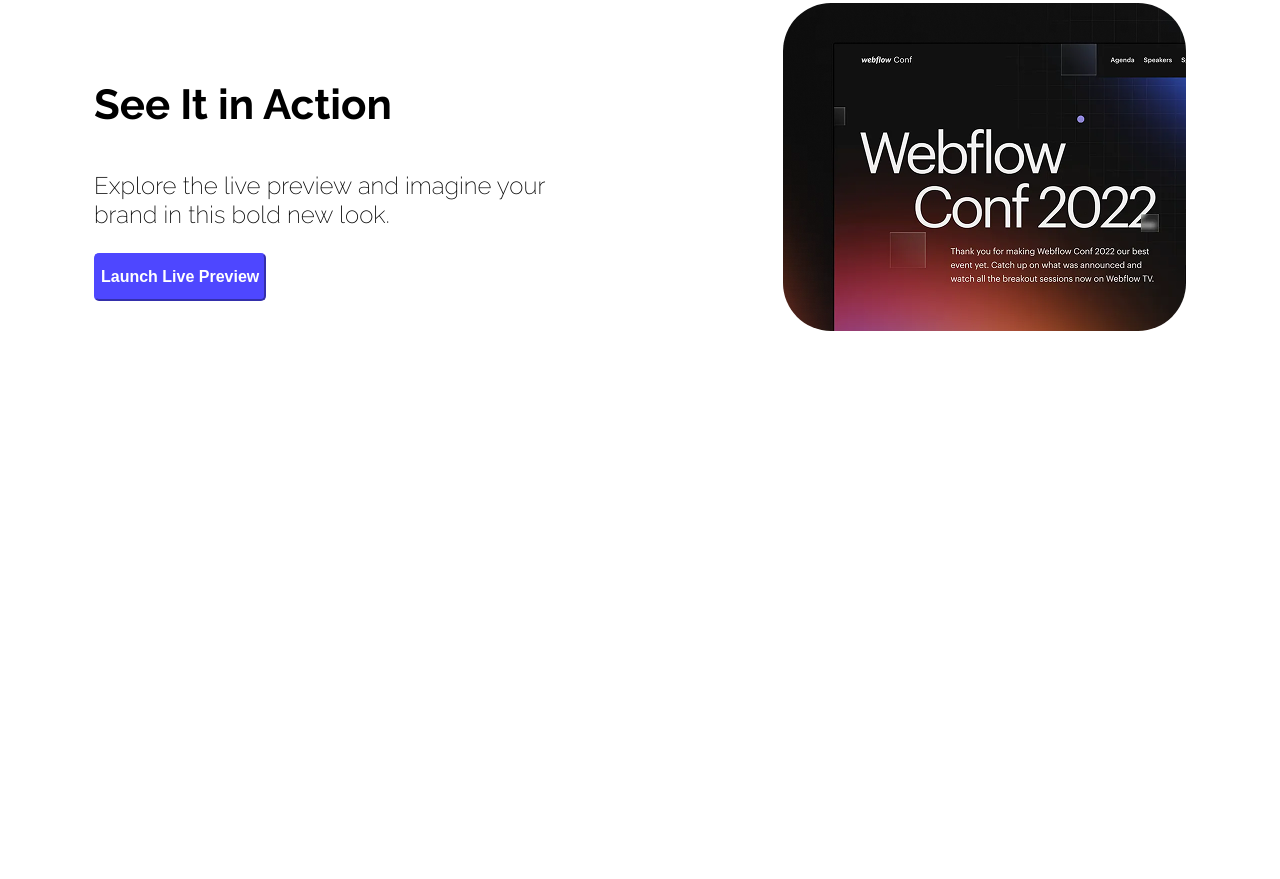
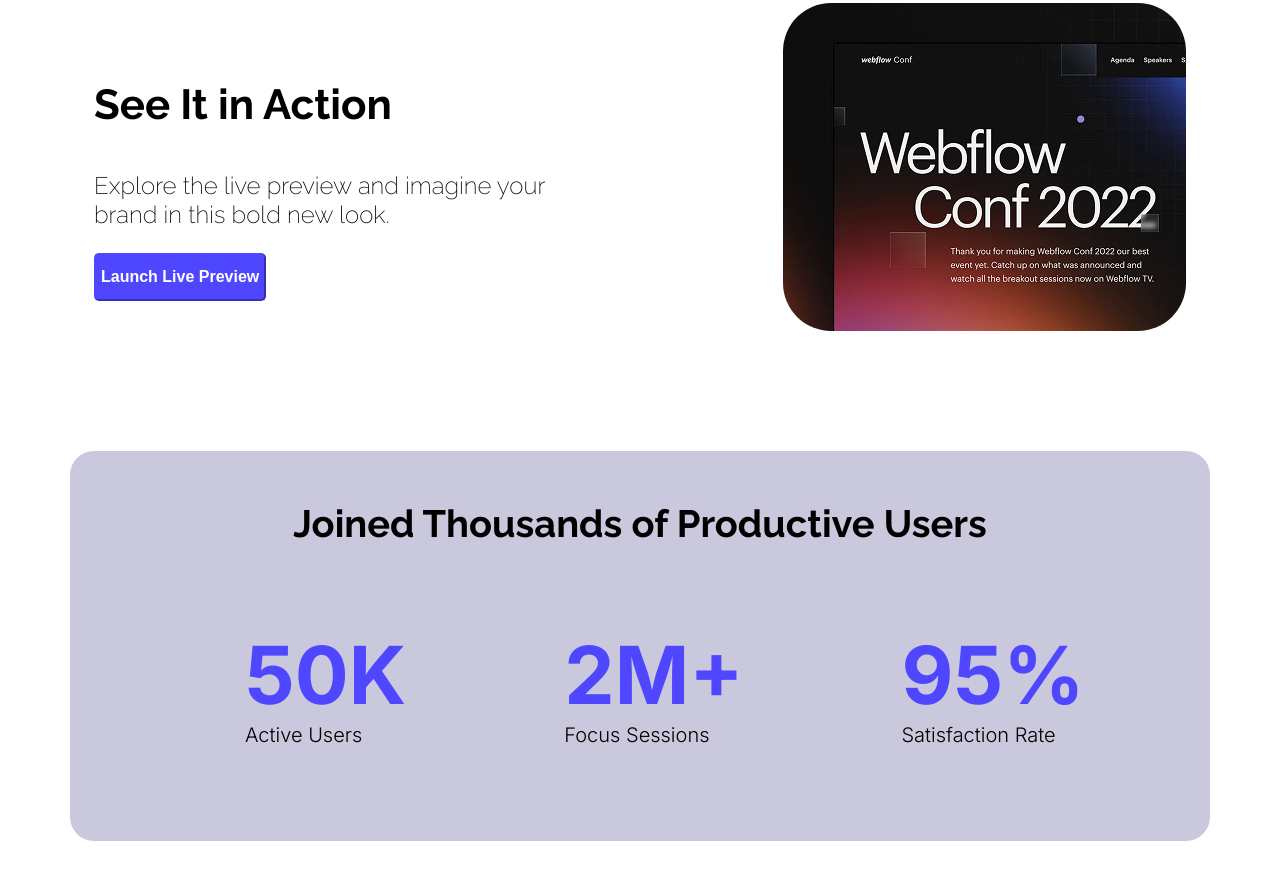
Before and after one commit to Sadik-Hossain-Official/assignment1, a plain HTML site: page index.html in a window 1280 px wide. Shown: the part 861-1740 px from the top of the page. Before the commit the page ends 1312 px from the top, so only its background shows below. Drawn offline with Linux system fonts and the light colour scheme.

Commit message:
added productive users section

```diff
--- a/index.html
+++ b/index.html
@@ -34,6 +34,23 @@
                 <img src="images/wc-mini.png" alt="" class="image">
             </div>
         </section>
+        <section class="productive-users max-width">
+            <h3 class="title">Joined Thousands of Productive Users</h3>
+            <div class="details inter">
+                <div class="box">
+                    <p class="quantity color">50K</p>
+                    <p class="description">Active Users</p>
+                </div>
+                <div class="box">
+                    <p class="quantity color">2M+</p>
+                    <p class="description">Focus Sessions</p>
+                </div>
+                <div class="box">
+                    <p class="quantity color">95%</p>
+                    <p class="description">Satisfaction Rate</p>
+                </div>
+            </div>
+        </section>
 
     </main>
     <footer>
--- a/styles-assignment1/assignment1.css
+++ b/styles-assignment1/assignment1.css
@@ -101,3 +101,34 @@ nav h3{
 
 }
 /*productive user section*/
+.productive-users{
+    background-color: #c9c8dd;
+    margin: 116px auto;
+    border-radius: 24px;
+}
+.title{
+    font-size: 38px;
+    font-weight: bold;
+    text-align: center;
+    padding:50px 175px 0px;
+    margin-bottom: 0px;
+}
+.details{
+    display: flex;
+    align-items: center;
+    justify-content: space-around;
+    padding: 0px 175px 74px;
+    margin-top: 0px;
+    gap:158px;
+}
+.quantity{
+    font-size: 80px;
+    font-weight: bold;
+    margin-bottom: 0px;
+}
+.description{
+    font-size: 20px;
+    font-weight: 300;
+    margin-top: 0px;
+}
+/*user feedback*/
```
